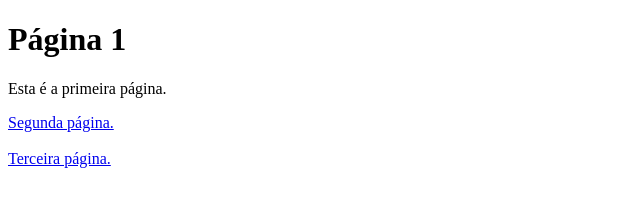
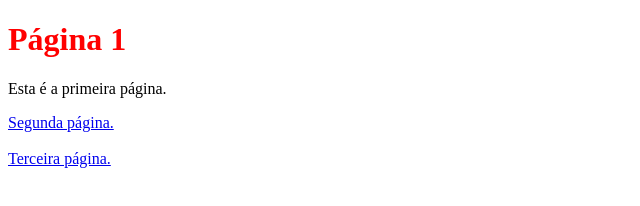
Before and after one commit to mariapereira112/criando3paginas, a plain HTML site: page index.html in a window 1280 px wide. Shown: the whole page, without its empty margins (0-640 px from the left). Drawn offline with Linux system fonts and the light colour scheme.

Commit message:
Update index.html

```diff
--- a/index.html
+++ b/index.html
@@ -4,7 +4,7 @@
     <title>Página 1</title>
 </head>
 <body>
-    <h1>Página 1</h1>
+    <h1 style="color:red">Página 1</h1>
     <p>Esta é a primeira  página.</p>
     <a href="pagina.html">Segunda página.</a>
     <br>
```
